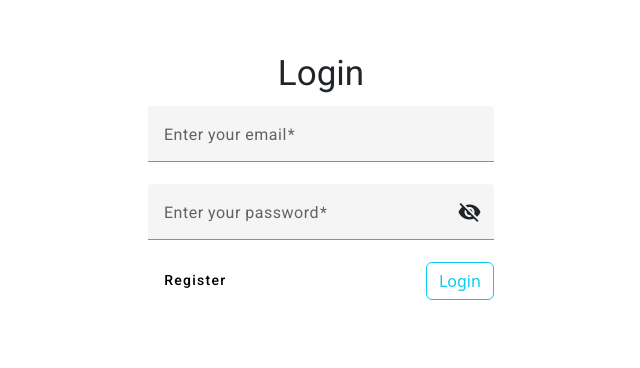
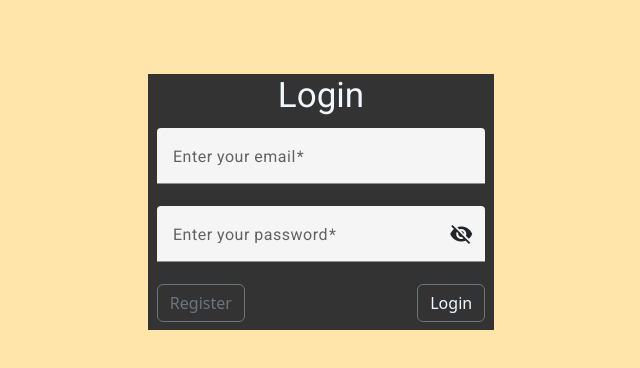
Before and after one commit to Markus-Scl/Web_Lottery_Generator, an Angular app in the folder client/lottery_wep_page/: page /Lottery-Generator/Login in a window 1280 px wide. Shown: the part 198-566 px from the top of the page, without its empty margins (319-959 px from the left). Built offline with nearby package versions, Linux system fonts and the light colour scheme.

Commit message:
Changed styling, most basic implementation done

```diff
--- a/client/lottery_wep_page/src/app/login-page/login-page.component.css
+++ b/client/lottery_wep_page/src/app/login-page/login-page.component.css
@@ -4,6 +4,7 @@
     display: flex;
     align-items: center;
     justify-content: center;
+    background-color: #ffe5a9;
 }
 
 .form-container{
@@ -27,6 +28,7 @@ mat-form-field{
 
 h1{
     font-size:35px;
+    color: aliceblue;
 }
 
 .button-container{
@@ -46,6 +48,10 @@ h1{
     padding-right: 10px;
 }
 
+.search-button{
+    color: aliceblue;
+}
+
 
 ::ng-deep .snack-bar-warning
 {
--- a/client/lottery_wep_page/src/app/login-page/login-page.component.html
+++ b/client/lottery_wep_page/src/app/login-page/login-page.component.html
@@ -1,6 +1,7 @@
 <div class="login-container">
     <div class="form-container">
-        <div style="height: 90%; width: 90%;">
+        <div style="height: 80%; width: 90%; background-color: #333; display: flex; justify-content: center; align-items: center;">
+            <div style="width: 95%; height: 95%;">
                 <div class="headline-container">
                     <h1>Login</h1>
                 </div>
@@ -23,11 +24,12 @@
                     </mat-form-field>
                 </div>
                 <div class="button-container">
-                <button mat-flat-button (click)="onRegisterClick()">Register</button>
+                    <button class="btn btn-outline-secondary" (click)="onRegisterClick()">Register</button>
                     <span *ngIf="invalidCredentials" class="error-message">Invalid password or username!</span>
                     <!--<button mat-flat-button color="primary" style="margin-left: auto; margin-right: 0;" (click)="onLoginClick()">Login</button>-->
-                <button class="btn btn-outline-info my-2 my-sm-0 search-button" style="margin-left: auto; margin-right: 0;" (click)="onLoginClick()">Login</button>
+                    <button class="btn btn-outline-secondary search-button" style="margin-left: auto; margin-right: 0;" (click)="onLoginClick()">Login</button>
                 </div>
             </div>
         </div>
     </div>
+</div>
--- a/client/lottery_wep_page/src/app/main-page/lottery-draw-page/lottery-draw-page.component.css
+++ b/client/lottery_wep_page/src/app/main-page/lottery-draw-page/lottery-draw-page.component.css
@@ -4,9 +4,17 @@
     background-color: #ffe5a9;
 }
 
+.headline-container{
+    width: 100%;
+    height: 15%;
+    display: flex;
+    justify-content: center;
+    align-items: center;
+}
+
 .lottery-balls-container{
     width: 100%;
-    height: 80%;
+    height: 65%;
     display: flex;
     justify-content: center;
     align-items: center;
@@ -24,6 +32,13 @@
     justify-content: center;
     font-size: 70px;
     margin-right: 15px;
+    background: radial-gradient(circle at 100px 100px, #8C92AC, #000);
+}
+
+.headline{
+    animation: fadeIn 3s;
+    font-size: 60px;
+    color: radial-gradient(circle at 100px 100px, #8C92AC, #000);
 }
 
 .button-container{
@@ -38,6 +53,14 @@
     margin-left: 100px;
 }
 
+.button{
+    background-color: #333;
+    color: white;
+    width: 300px;
+    height: 100px;
+    font-size: 40px;
+}
+
 @keyframes fadeIn {
     0% { opacity: 0; }
     100% { opacity: 1; }
--- a/client/lottery_wep_page/src/app/main-page/lottery-draw-page/lottery-draw-page.component.html
+++ b/client/lottery_wep_page/src/app/main-page/lottery-draw-page/lottery-draw-page.component.html
@@ -1,10 +1,13 @@
 <div class="lottery-draw-container">
+    <div class="headline-container">
+        <h1 *ngIf="seeHeadline" class="headline">Good Luck!</h1>
+    </div>
     <div class="lottery-balls-container">
         <div *ngFor="let number of displayedFiveNumbers" class="lottery-ball">{{number}}</div>
         <div class="space"></div>
         <div *ngFor="let number of displayedTwoNumbers" class="lottery-ball">{{number}}</div>
     </div>
     <div class="button-container">
-        <button type="button" class="btn btn-secondary btn-lg" (click)="drawNumbersFiveFromFifty()">Large button</button>
+        <button type="button" class="btn button btn-lg" (click)="drawNumbersFiveFromFifty()">Draw Numbers</button>
     </div>
 </div>
--- a/client/lottery_wep_page/src/app/main-page/lottery-draw-page/lottery-draw-page.component.ts
+++ b/client/lottery_wep_page/src/app/main-page/lottery-draw-page/lottery-draw-page.component.ts
@@ -13,6 +13,8 @@ export class LotteryDrawPageComponent {
 
     fiftyArray: number [] = [];
     twelveArray: number [] = [];
+
+    seeHeadline = false;
 
     prefillArrays(fiftyNumbers: number[], tweveNumbers: number[]){
       for(let i = 1; i < 51; i++){
@@ -59,5 +61,7 @@ export class LotteryDrawPageComponent {
       this.displayedTwoNumbers.push(number);
       await new Promise(f => setTimeout(f, 800));
     }
+
+    this.seeHeadline = true;
   }
 }
--- a/client/lottery_wep_page/src/app/main-page/toolbar/toolbar.component.html
+++ b/client/lottery_wep_page/src/app/main-page/toolbar/toolbar.component.html
@@ -45,8 +45,8 @@
             </li>
           </ul>-->
           <form class="form-inline my-2 my-lg-0 search-form">
-            <input class="form-control mr-sm-2 input-field" type="search" placeholder="Search" aria-label="Search">
-            <button class="btn btn-outline-secondary search-button" type="submit">Search</button>
+            <input *ngIf="searchFunctionAvailable" class="form-control mr-sm-2 input-field" type="search" placeholder="Search" aria-label="Search">
+            <button *ngIf="searchFunctionAvailable" class="btn btn-outline-secondary search-button" type="submit">Search</button>
           </form>
         </div>
     </div>
--- a/client/lottery_wep_page/src/app/main-page/toolbar/toolbar.component.ts
+++ b/client/lottery_wep_page/src/app/main-page/toolbar/toolbar.component.ts
@@ -10,6 +10,7 @@ import { User } from 'src/app/Types/types';
 })
 export class ToolbarComponent implements OnInit{
 
+  searchFunctionAvailable = false;
   constructor(private router: Router, private dataStoreService: DataStoreService){
 
   }
--- a/client/lottery_wep_page/src/app/register-page/register-page.component.css
+++ b/client/lottery_wep_page/src/app/register-page/register-page.component.css
@@ -4,6 +4,7 @@
     display: flex;
     align-items: center;
     justify-content: center;
+    background-color: #ffe5a9;
 }
 
 .form-container{
@@ -12,6 +13,7 @@
     display: flex;
     justify-content: center;
     align-items: center;
+    background-color: #333;
 }
 
 
@@ -27,8 +29,13 @@ mat-form-field{
 
 h1{
     font-size:35px;
+    color: aliceblue;
 }
 
 .button-container{
     display: flex;
 }
+
+.search-button{
+    color: aliceblue;
+}
--- a/client/lottery_wep_page/src/app/register-page/register-page.component.html
+++ b/client/lottery_wep_page/src/app/register-page/register-page.component.html
@@ -37,8 +37,8 @@
                 </mat-form-field>
             </div>
             <div class="button-container">
-                <button mat-flat-button (click)="onLoginClick()">Back to Login</button>
-                <button mat-flat-button color="primary" style="margin-left: auto; margin-right: 0;" (click)="onRegisterClick()">Register</button>
+                <button class="btn btn-outline-secondary" (click)="onLoginClick()">Back to Login</button>
+                <button class="btn btn-outline-secondary search-button" style="margin-left: auto; margin-right: 0;" (click)="onRegisterClick()">Register</button>
             </div>
         </div>
     </div>
```
Lines whose indentation alone changed are shown as unchanged.
